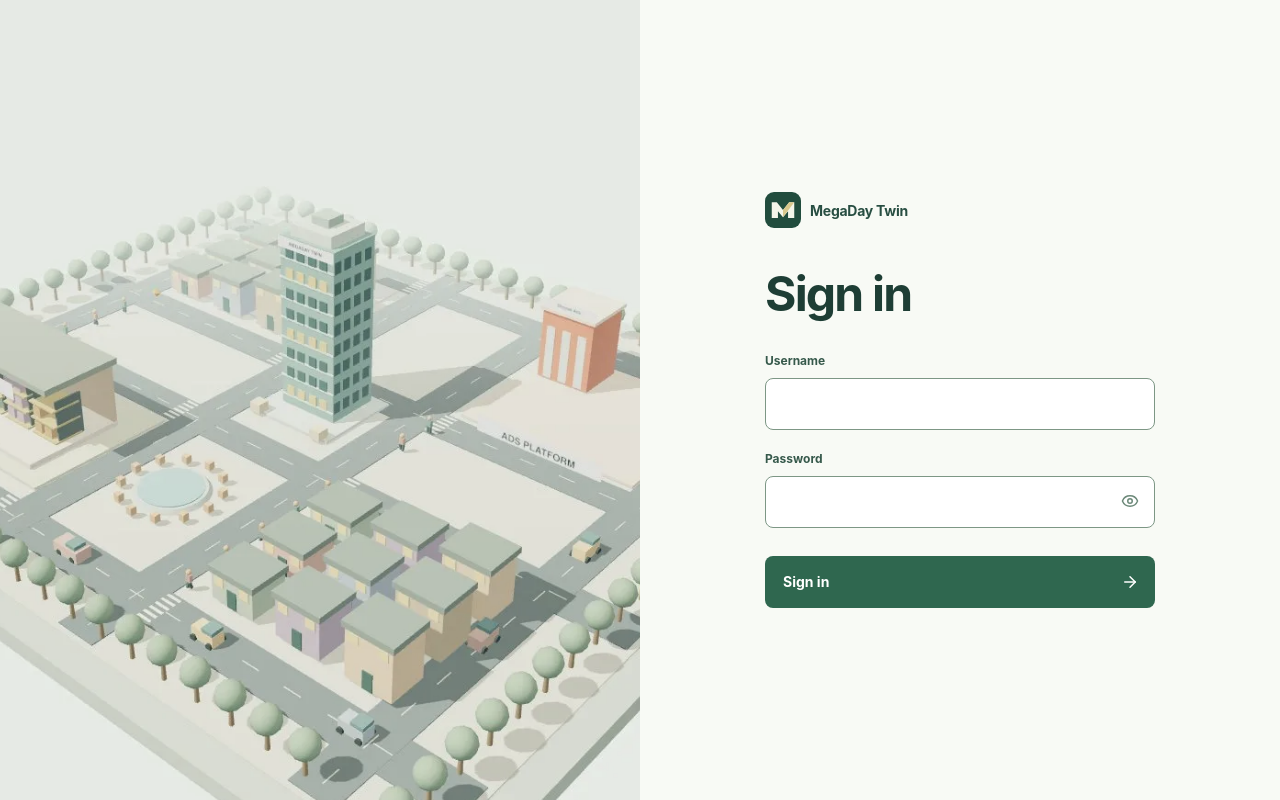
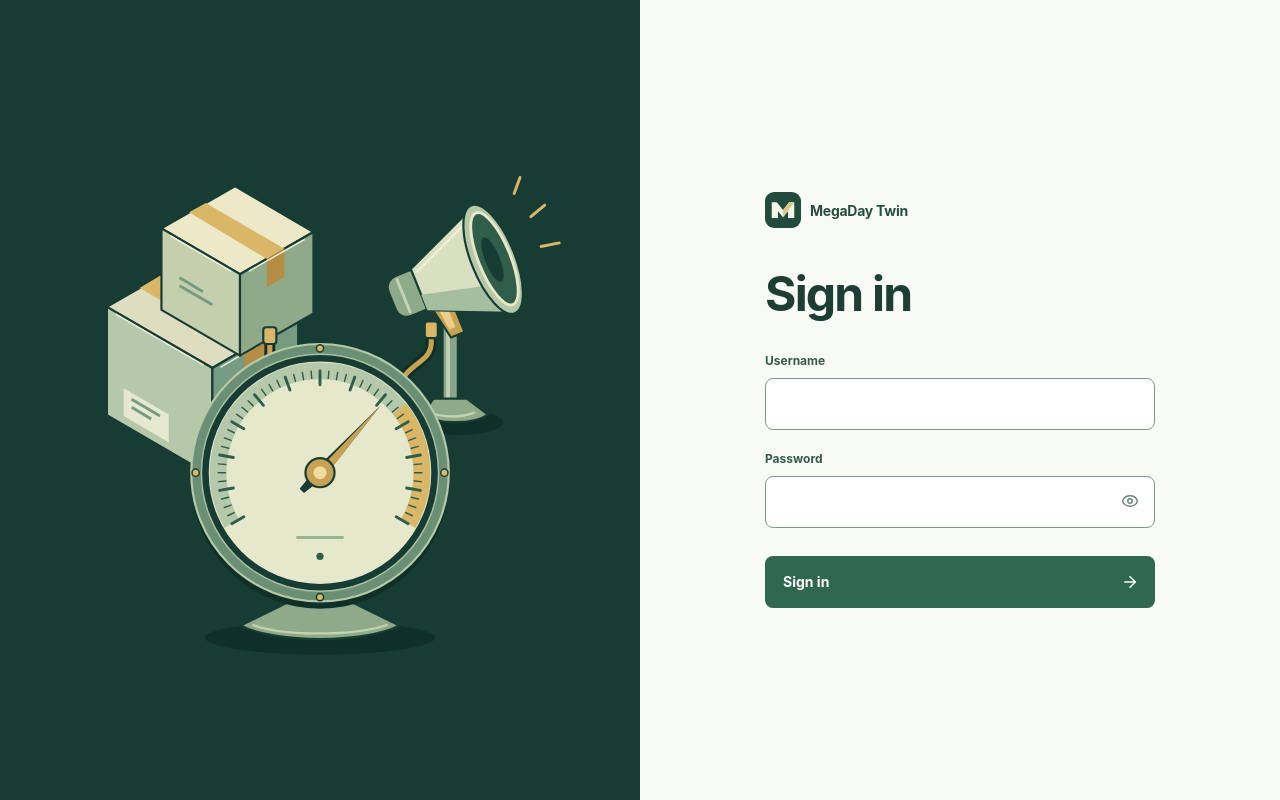
Before and after one commit to silent9669/MegaDay_Twin, a React (Vite) app in the folder web/: page /login in a window 1280 px wide. Built offline with nearby package versions, Linux system fonts and the light colour scheme; no server answers.

Commit message:
feat: replace login map banner with commerce illustration

```diff
--- a/web/src/city/city.css
+++ b/web/src/city/city.css
@@ -1069,15 +1069,13 @@
   overflow: hidden;
   min-height: 560px;
   isolation: isolate;
-  background: #dce7db;
+  background: #173c34;
 }
 .login-art-image {
   position: absolute;
   inset: 0;
   z-index: -2;
-  background: url('/assets/login-city.webp') center 56% / cover no-repeat;
-  filter: saturate(.82) contrast(.96);
-  transform: scale(1.04);
+  background: #173c34 url('/assets/login-commerce-banner.svg') center / contain no-repeat;
 }
 .login-form-area {
   display: grid;
```
Also changed, not shown: web/public/assets/login-city.webp (deleted), web/public/assets/login-commerce-banner.svg (added).
